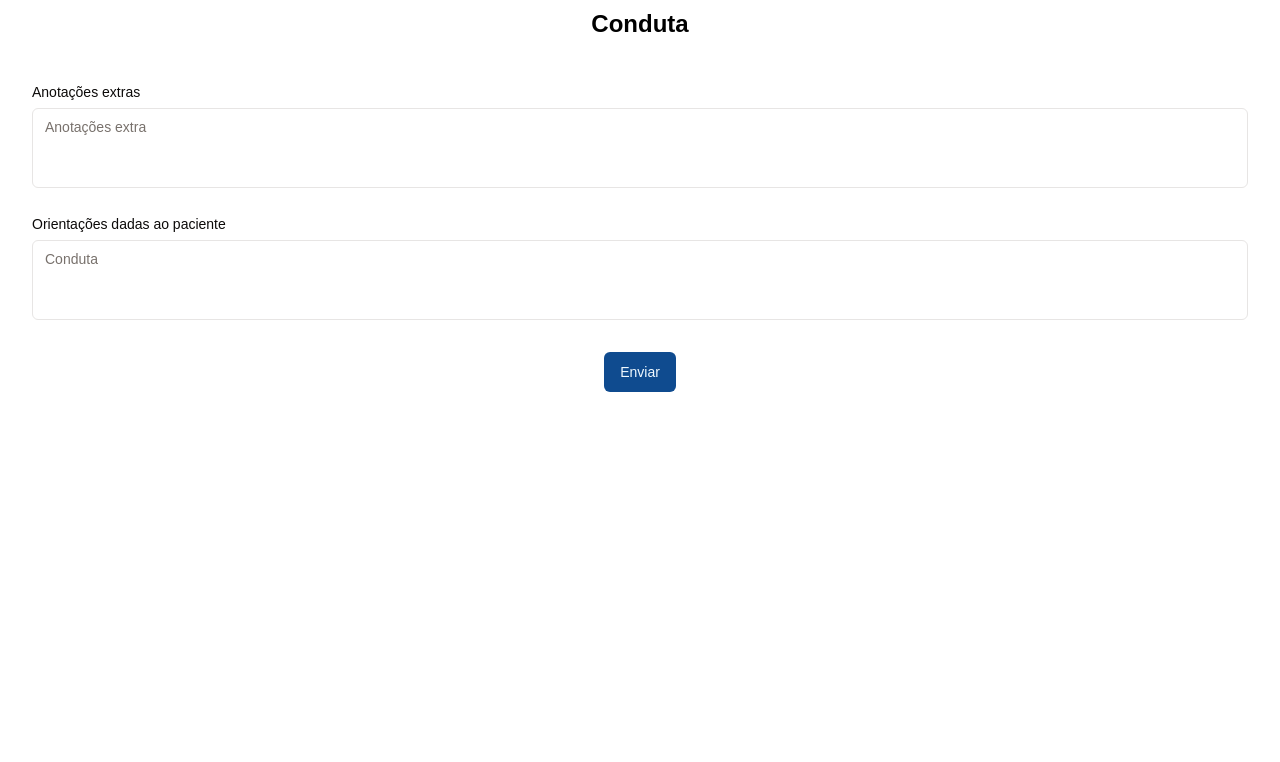
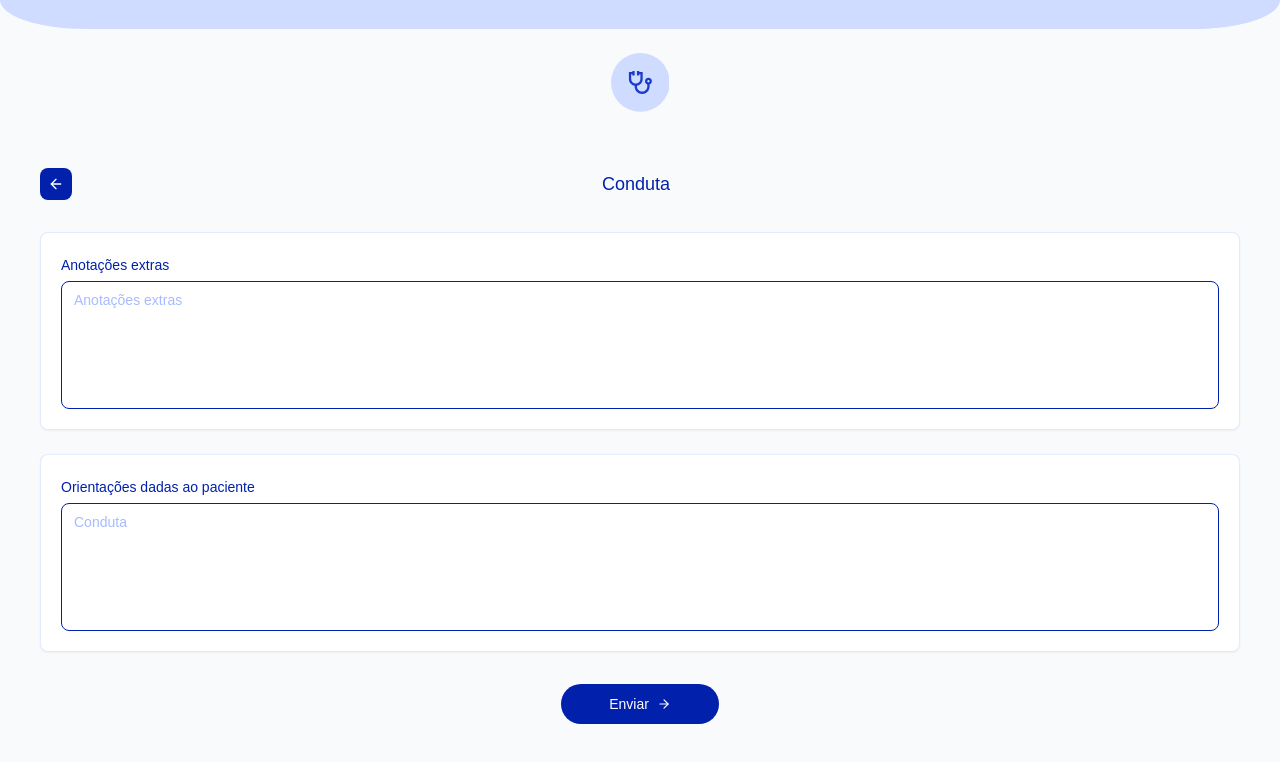
Before and after one commit to datasci4citizens/app-wounds, a React (Vite) app: page /specialist/wound/add-update/conduct in a window 1280 px wide. Shown: the top 762 px of the page. Built offline with nearby package versions, Linux system fonts and the light colour scheme; no server answers.

Commit message:
update conduct style

```diff
--- a/src/routes/specialistApp/wound/AddUpdate/WoundAddUpdateConduct.tsx
+++ b/src/routes/specialistApp/wound/AddUpdate/WoundAddUpdateConduct.tsx
@@ -6,6 +6,10 @@ import { zodResolver } from "@hookform/resolvers/zod";
 import { Textarea } from "@/components/ui/textarea.tsx";
 import { Button } from "@/components/ui/button.tsx";
 import { useWoundUpdate } from "@/routes/specialistApp/wound/AddUpdate/context-provider/WoundUpdateProvider.tsx";
+import { WaveBackgroundLayout } from "@/components/ui/new/wave/WaveBackground";
+import { ProfessionalIcon } from "@/components/ui/new/ProfessionalIcon";
+import PageTitleWithBackButton from "@/components/shared/PageTitleWithBackButton";
+import { ArrowLeft } from "lucide-react";
 
 const FormSchema = z.object({
     extraNotes: z.string().optional(),
@@ -123,56 +127,74 @@ export default function WoundAddUpdateConduct() {
     }
 
     return (
-        <div className="flex flex-col w-full h-full items-center">
-            <div className="text-black text-2xl font-semibold leading-loose">Conduta</div>
+        <WaveBackgroundLayout className="absolute inset-0 overflow-auto">
+            <div className="flex flex-col w-full min-h-full items-center px-6">
+                {/* Header with Professional Icon */}
+                <div className="flex justify-center items-center mt-6 mb-6">
+                    <ProfessionalIcon size={0.6} borderRadius="50%" />
+                </div>
+                <PageTitleWithBackButton
+                    title="Conduta"
+                    onBackClick={() => navigate(-1)}
+                    className="mb-6 [&>h1]:text-lg [&>h1]:font-medium"
+                />
+
                 <Form {...form}>
                     <form onSubmit={form.handleSubmit(onSubmit)}
-                      className="flex-1 max-h-screen w-full mx-auto p-8 space-y-6 overflow-y-auto">
+                        className="flex-1 w-full mx-auto space-y-6">
+                        <div className="bg-white rounded-lg shadow-sm p-5 border border-[#A6BBFF]/30">
                             <FormField
                                 control={form.control}
                                 name="extraNotes"
                                 render={({field}) => (
                                     <FormItem>
-                                <FormLabel>Anotações extras</FormLabel>
+                                        <FormLabel className="text-[#0120AC] font-medium">Anotações extras</FormLabel>
                                         <FormControl>
                                             <Textarea
-                                        placeholder="Anotações extra"
-                                        className="resize-none"
+                                                placeholder="Anotações extras"
+                                                className="resize-none min-h-32 border-[#0120AC] rounded-lg text-[#0120AC] bg-white placeholder:text-[#A6BBFF]"
                                                 {...field}
                                             />
                                         </FormControl>
-                                <FormMessage/>
+                                        <FormMessage />
                                     </FormItem>
                                 )}
                             />
+                        </div>
 
+                        <div className="bg-white rounded-lg shadow-sm p-5 border border-[#A6BBFF]/30">
                             <FormField
                                 control={form.control}
                                 name="guidelines"
                                 render={({field}) => (
                                     <FormItem>
-                                <FormLabel>Orientações dadas ao paciente</FormLabel>
+                                        <FormLabel className="text-[#0120AC] font-medium">Orientações dadas ao paciente</FormLabel>
                                         <FormControl>
                                             <Textarea
                                                 placeholder="Conduta"
-                                        className="resize-none"
+                                                className="resize-none min-h-32 border-[#0120AC] rounded-lg text-[#0120AC] bg-white placeholder:text-[#A6BBFF]"
                                                 {...field}
                                             />
                                         </FormControl>
-                                <FormMessage/>
+                                        <FormMessage />
                                     </FormItem>
                                 )}
                             />
+                        </div>
 
-                    <div className="flex flex-col items-center justify-center space-y-6 !mt-8">
-                        <Button type="submit">
+                        <div className="flex flex-col items-center justify-center space-y-6 !mt-8 mb-8">
+                            <Button
+                                type="submit"
+                                className="bg-[#0120AC] hover:bg-[#0120AC]/90 text-white py-1 px-12 rounded-full text-sm font-medium flex items-center gap-2"
+                            >
                                 Enviar
+                                <ArrowLeft className="h-3.5 w-3.5 rotate-180" />
                             </Button>
                         </div>
-
                     </form>
                 </Form>
             </div>
+        </WaveBackgroundLayout>
     );
 }
 ;
```
Lines whose indentation alone changed are shown as unchanged.
